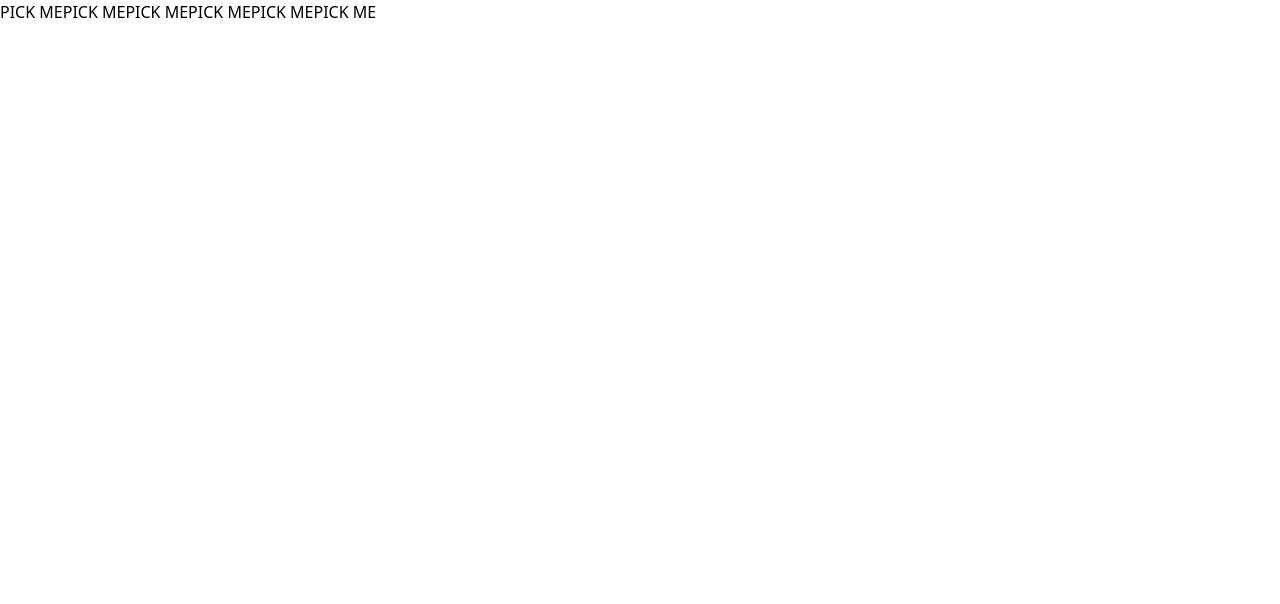
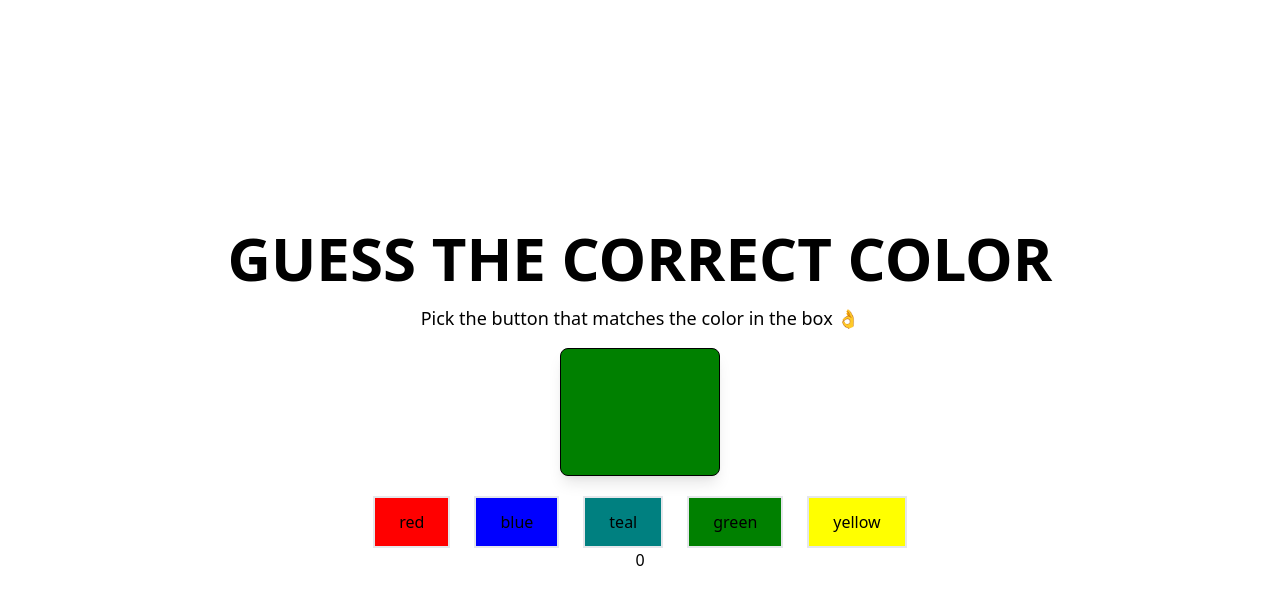
Before and after one commit to FrankLayza/Color-Guess, a React (Vite) app: page / in a window 1280 px wide. Shown: the top 604 px of the page. Built offline with nearby package versions, Linux system fonts and the light colour scheme.

Commit message:
Added some components

```diff
--- a/src/App.jsx
+++ b/src/App.jsx
@@ -1,11 +1,48 @@
-import ColorBox from "./Components/Box";
+import { useEffect, useState } from "react";
+import Box from "./Components/Box";
+import ColorButtons from "./Components/Buttons";
+import Score from "./Components/Score";
 
 const App = () => {
+  const [expectedColor, setExpectedColor] = useState('');
+  const [boxColor, setBoxColor] = useState( )
+  const [score, setScore] = useState(0);
+  // const [status, setStatus] = useState();
+
+  const changeColor = () => {
+    const generatedColor = allColors[randomColor()];
+    setExpectedColor(generatedColor);
+    console.log(generatedColor);
+  };
+
+  const checkMatchingColors = (color) => {
+    if (expectedColor === color){
+      setScore((prev) => prev + 1)
+    } else{
+      console.log('does not match');
+    }
+  }
+
+  useEffect(() => {setBoxColor(allColors[randomColor()])}, [])
+
+  const randomColor = () => {
+    return Math.floor(Math.random() * allColors.length);
+  };
+
+  const allColors = ["red", "blue", "teal", "green", "yellow"];
   return (
-    <div>
-      <ColorBox />
+    <div className="flex flex-col items-center justify-center h-screen p-4">
+      <h1 className="text-6xl font-bold text-center">
+        GUESS THE CORRECT COLOR
+      </h1>
+      <p data-testid="gameInstructions" className="font-medium my-4 text-lg">
+        Pick the button that matches the color in the box 👌
+      </p>
+      <Box boxColor={boxColor} />
+      <ColorButtons changeColor={changeColor} allColors={allColors} check={checkMatchingColors}/>
+      <Score score={score} />
     </div>
-   );
-}
+  );
+};
 
 export default App;
--- a/src/Components/Box.jsx
+++ b/src/Components/Box.jsx
@@ -1,11 +1,7 @@
-import ColorButtons from "./Buttons";
+const Box = ({boxColor}) => {
+  return (
+    <div className="w-40 h-32 rounded-lg shadow-lg  border border-black mb-5" style={{backgroundColor: boxColor}}></div>
+  );
+};
 
-const ColorBox = () => {
-    return (
-        <div>
-            <ColorButtons />
-        </div>
-     );
-}
-
-export default ColorBox;
+export default Box;
--- a/src/Components/Buttons.jsx
+++ b/src/Components/Buttons.jsx
@@ -1,12 +1,19 @@
-const ColorButtons = () => {
+const ColorButtons = ({ changeColor, allColors, check }) => {
   return (
     <div>
-      <button>PICK ME</button>
-      <button>PICK ME</button>
-      <button>PICK ME</button>
-      <button>PICK ME</button>
-      <button>PICK ME</button>
-      <button>PICK ME</button>
+      {allColors.map((color, index) => (
+        <button
+          key={index}
+          className="p-2 transition-transform hover:scale-110 border-2 py-3 px-6 mx-3"
+          style={{ backgroundColor: color }}
+          onClick={()=> {
+            changeColor();
+            check(color);
+          }}
+        >
+          {color}
+        </button>
+      ))}
     </div>
   );
 };
--- /dev/null
+++ b/src/Components/Score.jsx
@@ -0,0 +1,9 @@
+const Score = ({score}) => {
+    return (
+        <div>
+             {score}
+        </div>
+     );
+}
+
+export default Score;
--- a/tailwind.config.js
+++ b/tailwind.config.js
@@ -1,8 +1,8 @@
 /** @type {import('tailwindcss').Config} */
 export default {
-  content: ["./src/**/*.{html,js}"],
+  content: ["./src/**/*.{html,jsx}"],
   theme: {
     extend: {},
   },
   plugins: [],
-}
+};
```
